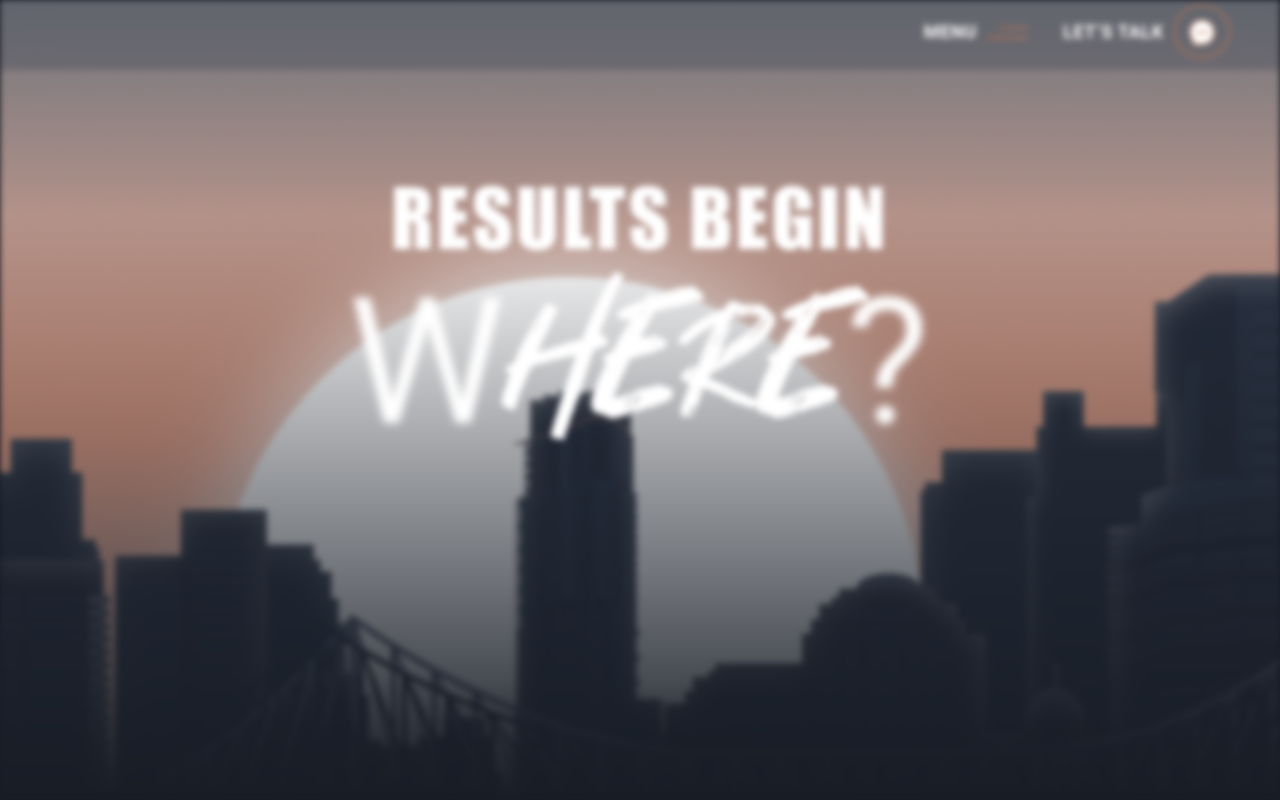
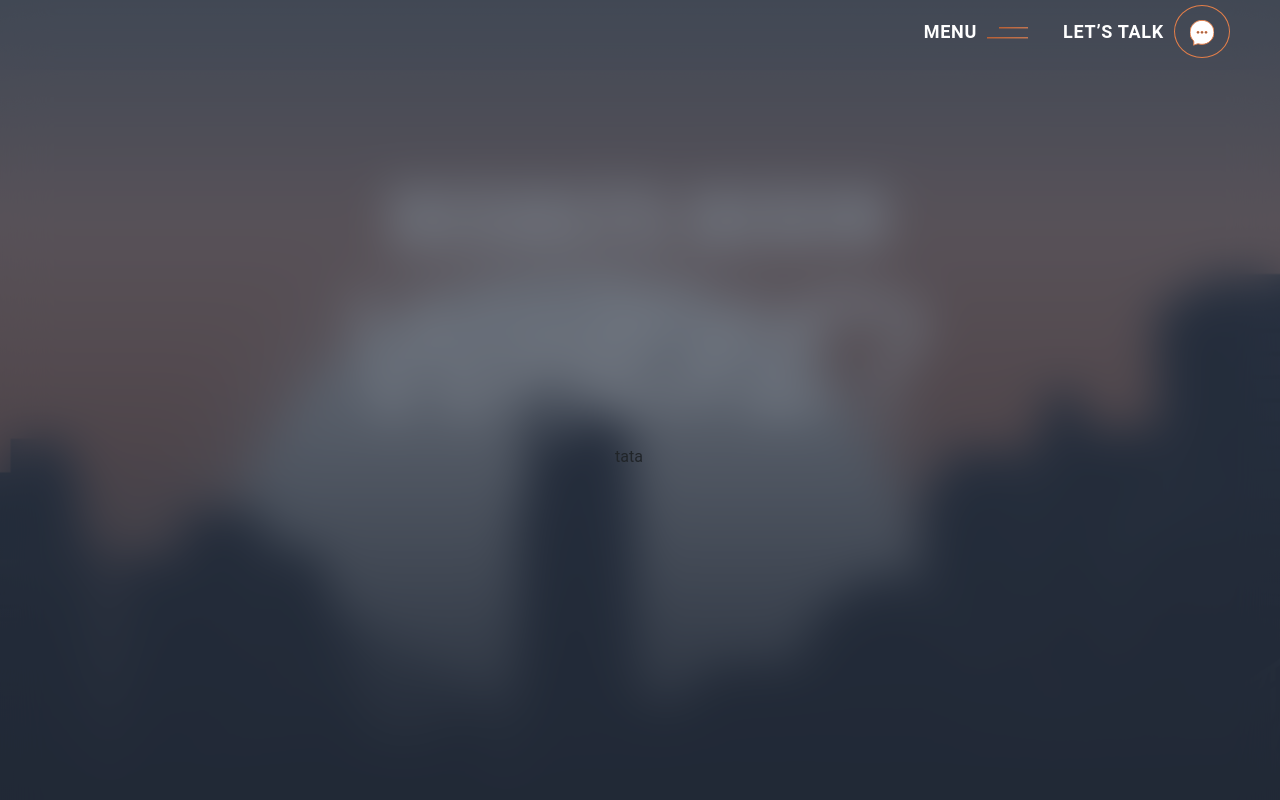
Before and after one commit to DigitalAccord/da-2024, a React (Create React App) app: page / in a window 1280 px wide. Both pictures are taken after a click on the item "MENU". Shown: the top 800 px of the page. Built offline with nearby package versions, Linux system fonts and the light colour scheme.

Commit message:
nav menu added

```diff
--- a/src/Banner/Banner.jsx
+++ b/src/Banner/Banner.jsx
@@ -1,20 +1,58 @@
 import React, { useState } from 'react'
+import PropTypes from 'prop-types';
 import './banner.scss'
+
+
+const NavMenu = ({ isOpen, className, children }) => {
+    const popupStyle = {
+      display: isOpen ? 'block' : 'none',
+    };
+
+    const overlayStyle = {
+      display: isOpen ? 'flex' : 'none',
+    };
+
+    return (
+      <div>
+        <div className={`overlay ${className}`} style={overlayStyle}>
+            <div className={`popup `} style={popupStyle}>
+                {children}
+            </div>
+        </div>
+      </div>
+    );
+  };
+
+  NavMenu.propTypes = {
+    isOpen: PropTypes.bool.isRequired,
+    animation: PropTypes.string.isRequired,
+    children: PropTypes.node.isRequired,
+  };
+
 export const Banner = () => {
-    const [modal, setModal] = useState(false);
+    const [isPopup, setPopup] = useState(false);
+    const [isAnimation, setAnimation] = useState(false);
+
+    const handlePopup = () => {
+        setPopup(!isPopup);
+        handleAnimation()
+    };
+
+    const handleAnimation = () => {
+        setTimeout(() => {
+            setAnimation(isPopup);
+        }, 200);
+      };
     return (
-        <>
-
-<div style={{position:"relative",height:"100%",width:"100%"}}>
-            <div className={`banner-bg ${modal == true ? "blur" : ""}`}>
-                <div className='navbar'>
+    <>
+        <div style={{position:"relative",height:"100%",width:"100%"}}>
+            <div className={`banner-bg }`}>
+                <div className={isPopup ? 'navbar dark' : ' navbar'}>
                     <div className='nav'>
                         <ul>
                             <li onClick={(e) => {
                                 e.preventDefault();
-                                setModal(true);
-                                console.log("true");
-                            }}>
+                                handlePopup()}}>
                                 <a href='/'><span className='menu-text'>Menu</span>
                                     <span>
                                         <svg xmlns="http://www.w3.org/2000/svg" width="41" height="12" viewBox="0 0 41 12" fill="none">
@@ -54,16 +92,11 @@ export const Banner = () => {
                     <h1>RESULTS BEGIN</h1>
                     <p><span>W</span>HERE<span>?</span></p>
                 </div>
+            <NavMenu isOpen={isPopup} className={isAnimation ? '' : 'slideIn'}>
+                tata
+            </NavMenu>
             </div>
-            {modal && (
-                <div className='menu'>
-
-                </div>
-
-
-
-            )}
-</div>
-        </>
+        </div>
+    </>
     )
 }
--- a/src/Banner/banner.scss
+++ b/src/Banner/banner.scss
@@ -27,6 +27,13 @@
           background: rgba(39, 48, 63, 0.24);
           backdrop-filter: blur(22.5px);
           width: 100%;
+          transition: background 1s ease;
+          &.dark{
+            background: rgba(39, 48, 63, 0.65);
+            backdrop-filter: blur(22.5px);
+            position: relative;
+            z-index: 999;
+          }
 
           .nav {
             width: 1440px;
@@ -123,3 +130,26 @@
 
 
   }
+
+
+.popup {
+      width: 50px;
+      height: 50px;
+}
+
+.overlay {
+    position: fixed;
+    top: -100%;
+    left: 0;
+    width: 100%;
+    height: 100vh;
+    transition: top 1s ease;
+    background: rgba(39, 48, 63, 0.65);
+    backdrop-filter: blur(22.5px);
+    z-index: 998;
+    justify-content: center;
+    align-items: center;
+    &.slideIn {
+      top: 70.25px;;
+    }
+  }
```
